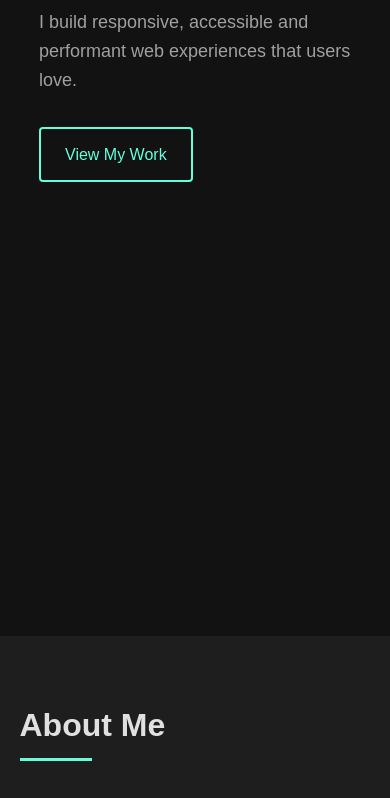
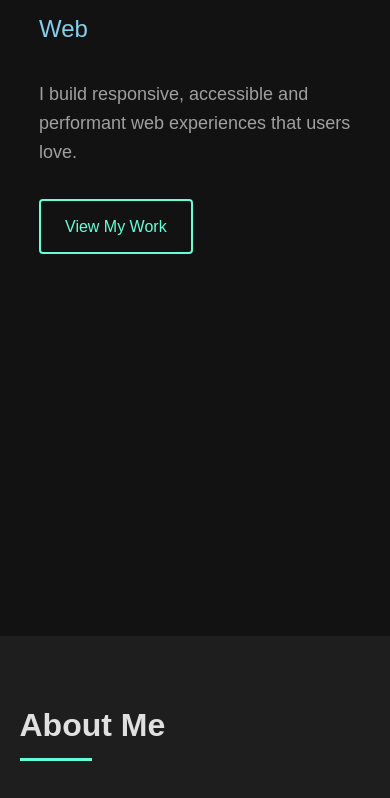
Before and after one commit to Mozuuu02/portfolio, a plain HTML site: page index.html in a window 390 px wide. Shown: the part 208-1006 px from the top of the page. Drawn offline with nearby package versions, Linux system fonts and the light colour scheme.

Commit message:
media queries

```diff
--- a/index.html
+++ b/index.html
@@ -521,6 +521,12 @@
         max-width: 100%;
       }
 
+      @media screen and (max-width: 768px) {
+  .hero {
+    padding-top: 9rem; /* even more padding on smaller screens */
+  }
+}
+
       section {
         padding: 4rem 5%;
       }
```
